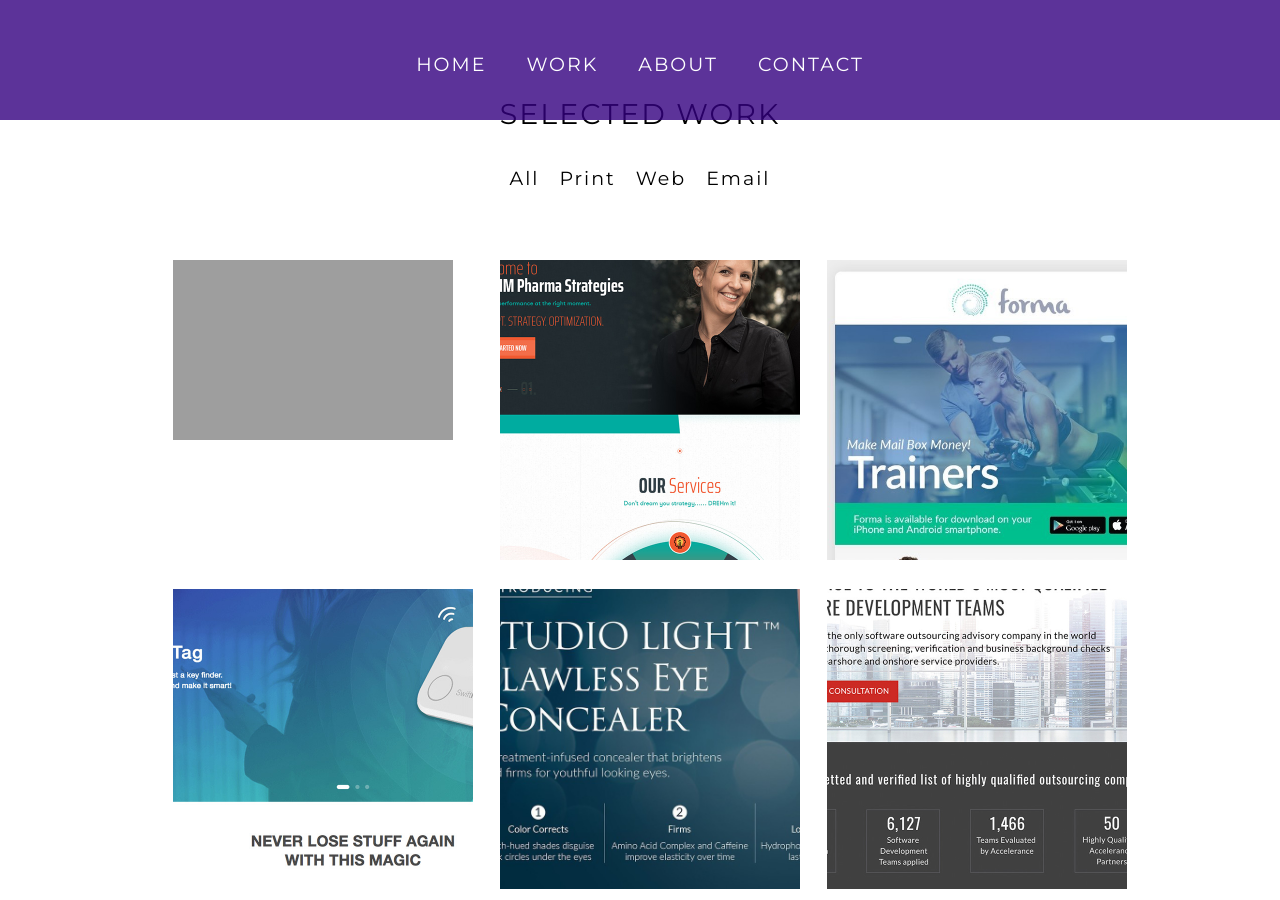
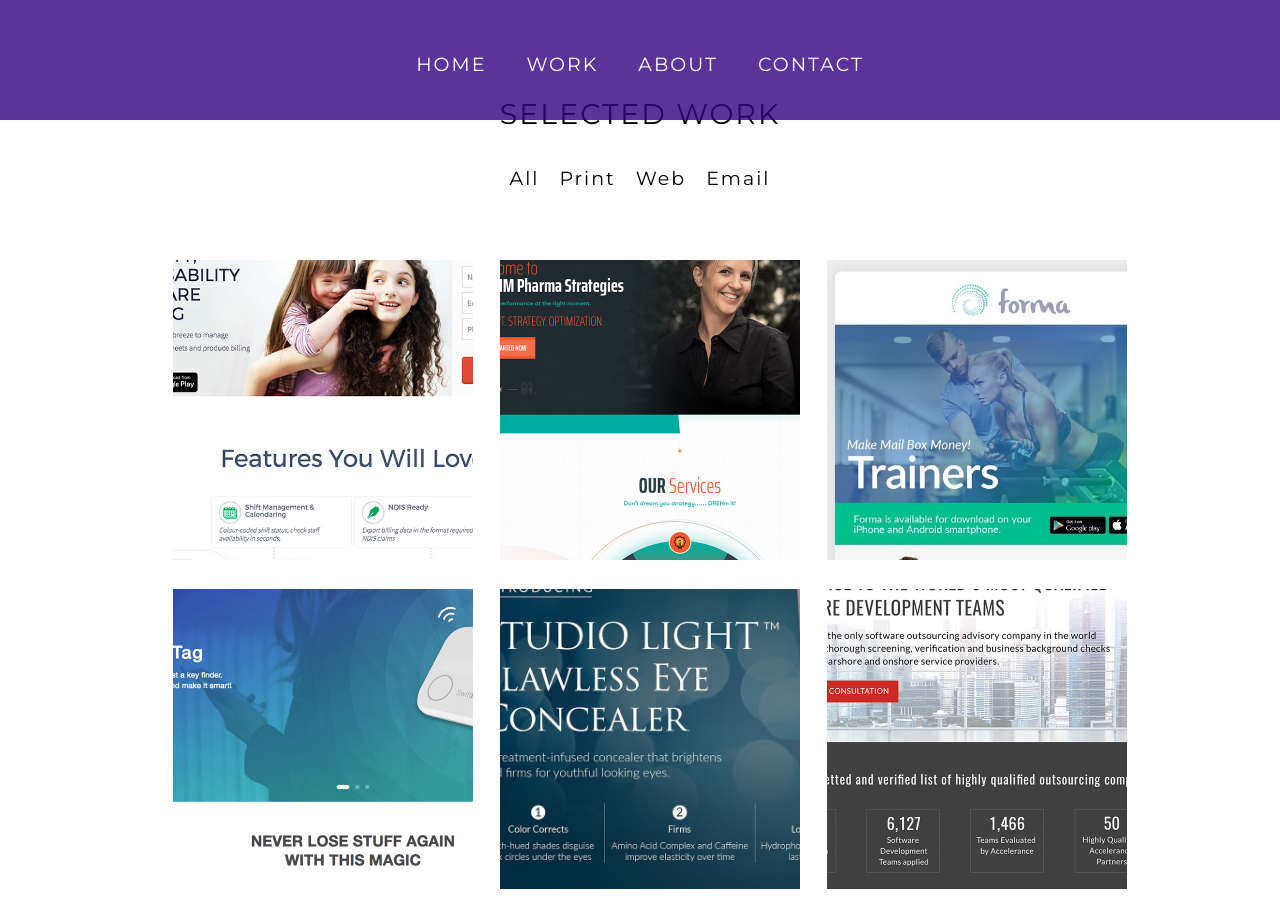
Before and after one commit to zeny11-11/jmorales, a Jekyll site: the page built from index.html, in a window 1280 px wide and 900 px high, scrolled down 951 px. Built offline with Jekyll 4.4.1, drawn with Linux system fonts in a browser that asks for light colours; nearby versions of some CDN libraries; some web fonts are replaced; Markdown is read by kramdown in place of the engine named in the settings.

Commit message:
Update index.html

```diff
--- a/index.html
+++ b/index.html
@@ -36,9 +36,9 @@
 
 <!-- THUMB -->
 <div class="portfolio web all chocolat-image" >
-            <a class="gallery-item" href="http://www.jacqueline-morales.com/images/gallery-images/shiftcare.png" title="Web Design for shiftcare.com">
+            <a class="gallery-item" href="http://www.jacqueline-morales.com/images/gallery-images/shiftcare.jpg" title="Web Design for shiftcare.com">
 				<div class="portfolio-wrapper">
-					<img  src="http://www.jacqueline-morales.com/images/gallery-images/shiftcare.png" alt="" />
+					<img  src="http://www.jacqueline-morales.com/images/gallery-images/shiftcare.jpg" alt="" />
                     <div class="project-overlay">
                                         <h3>Web</h3>
                                         <hr />
```
